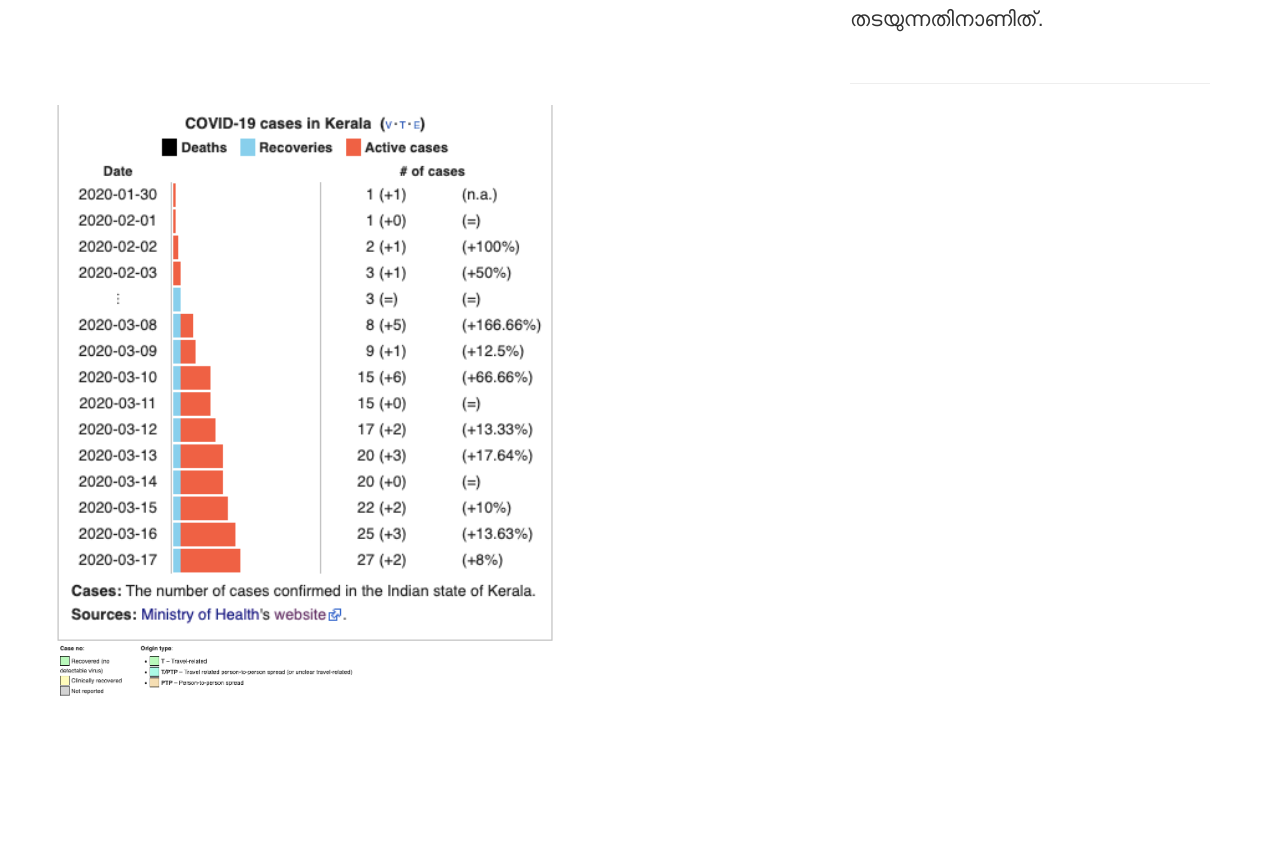
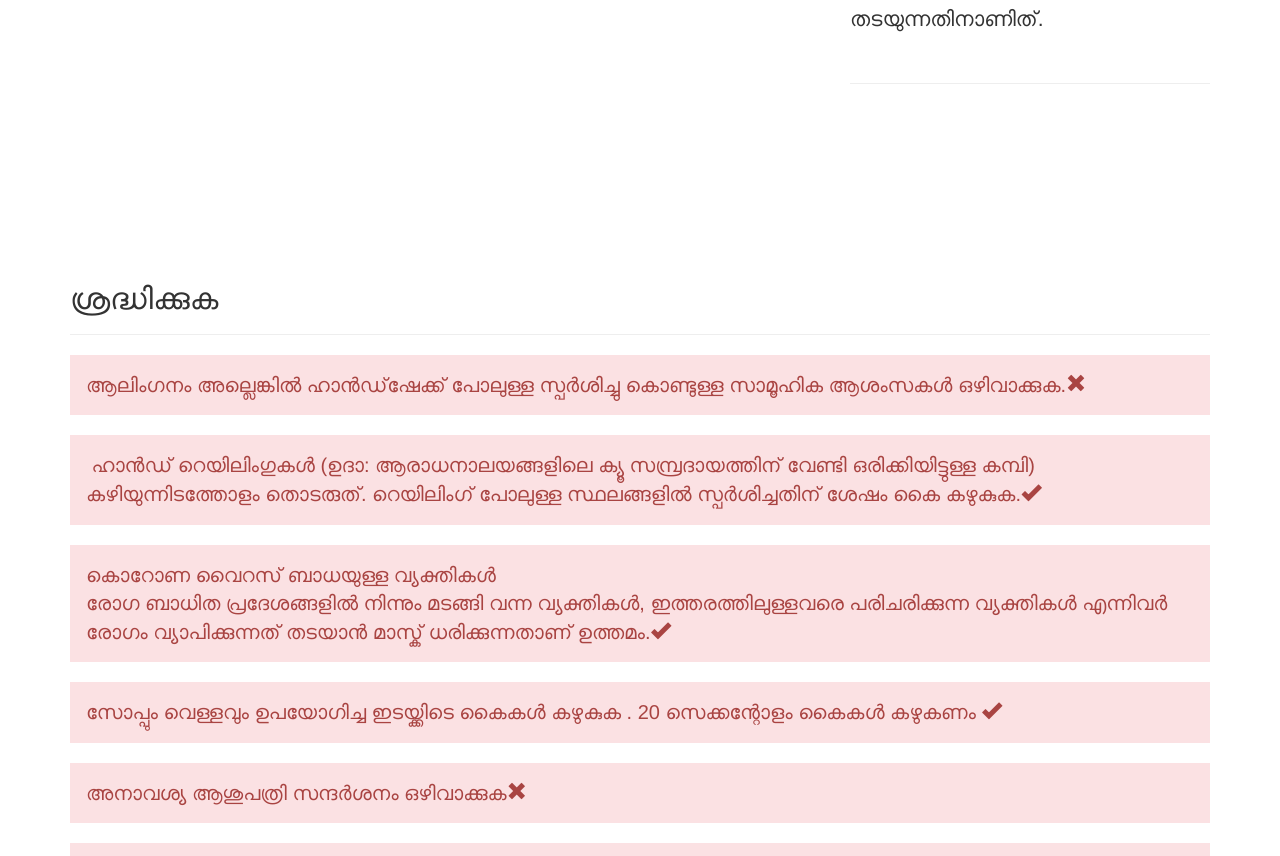
Before and after one commit to ishamsu/covid19-awareness, a plain HTML site: page docs/index.html in a window 1280 px wide. Shown: the part 1444-2300 px from the top of the page. Drawn offline with Linux system fonts and the light colour scheme.

Commit message:
data updated

```diff
--- a/docs/index.html
+++ b/docs/index.html
@@ -90,9 +90,9 @@
                     <!-- <a href="#"> <img style="width: 500px  ;" src="assets/img/kovid.png"> -->
 
                 </div>
-                <img style="width: 500px ;" src="assets/img/covid19-kerala.png">
+                <!-- <img style="width: 500px ;" src="assets/img/covid19-kerala.png"> -->
                 <br>
-                <img style="width: 300px ;" src="assets/img/covid3.png">
+                <!-- <img style="width: 300px ;" src="assets/img/covid3.png"> -->
             </div>
         </div>
 
```
